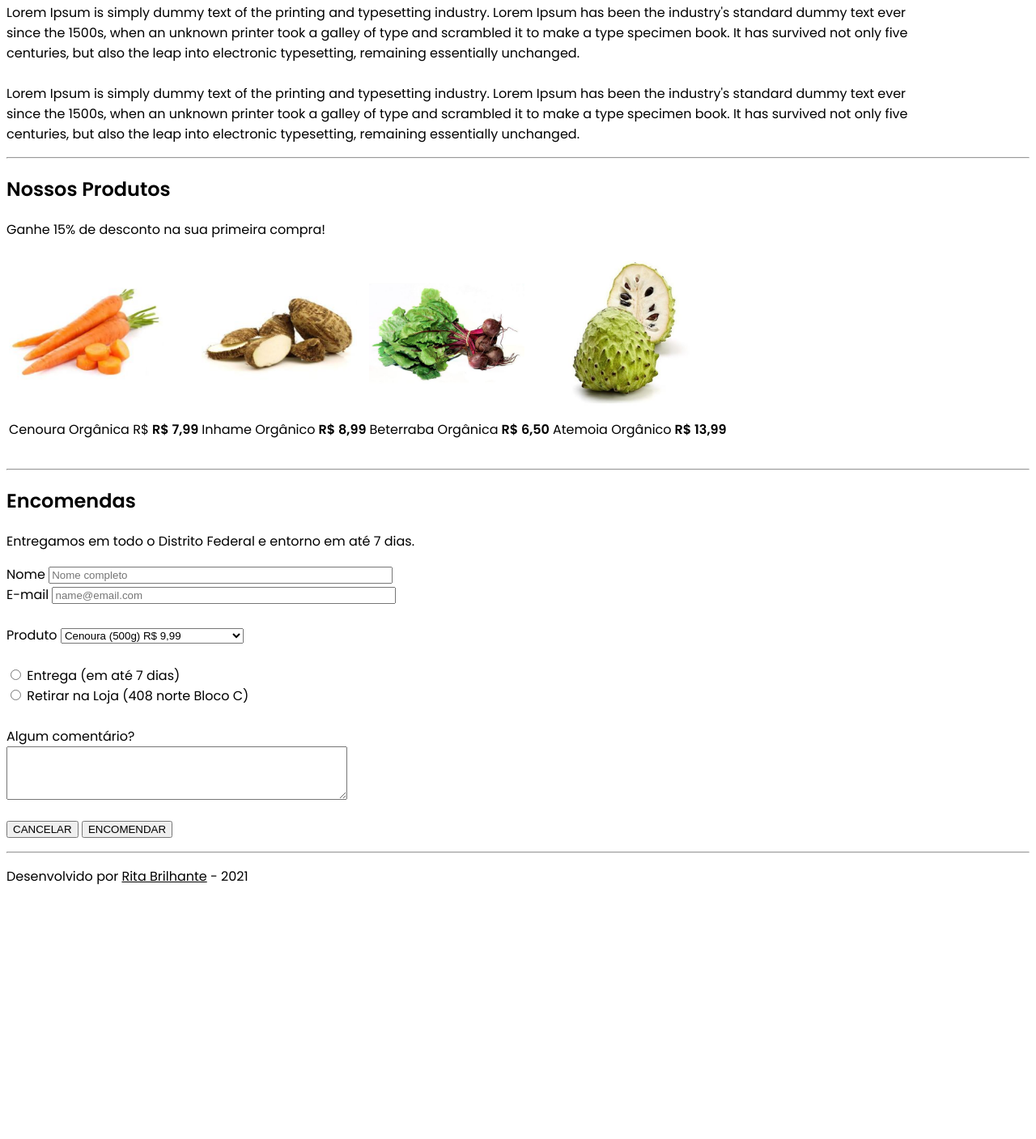
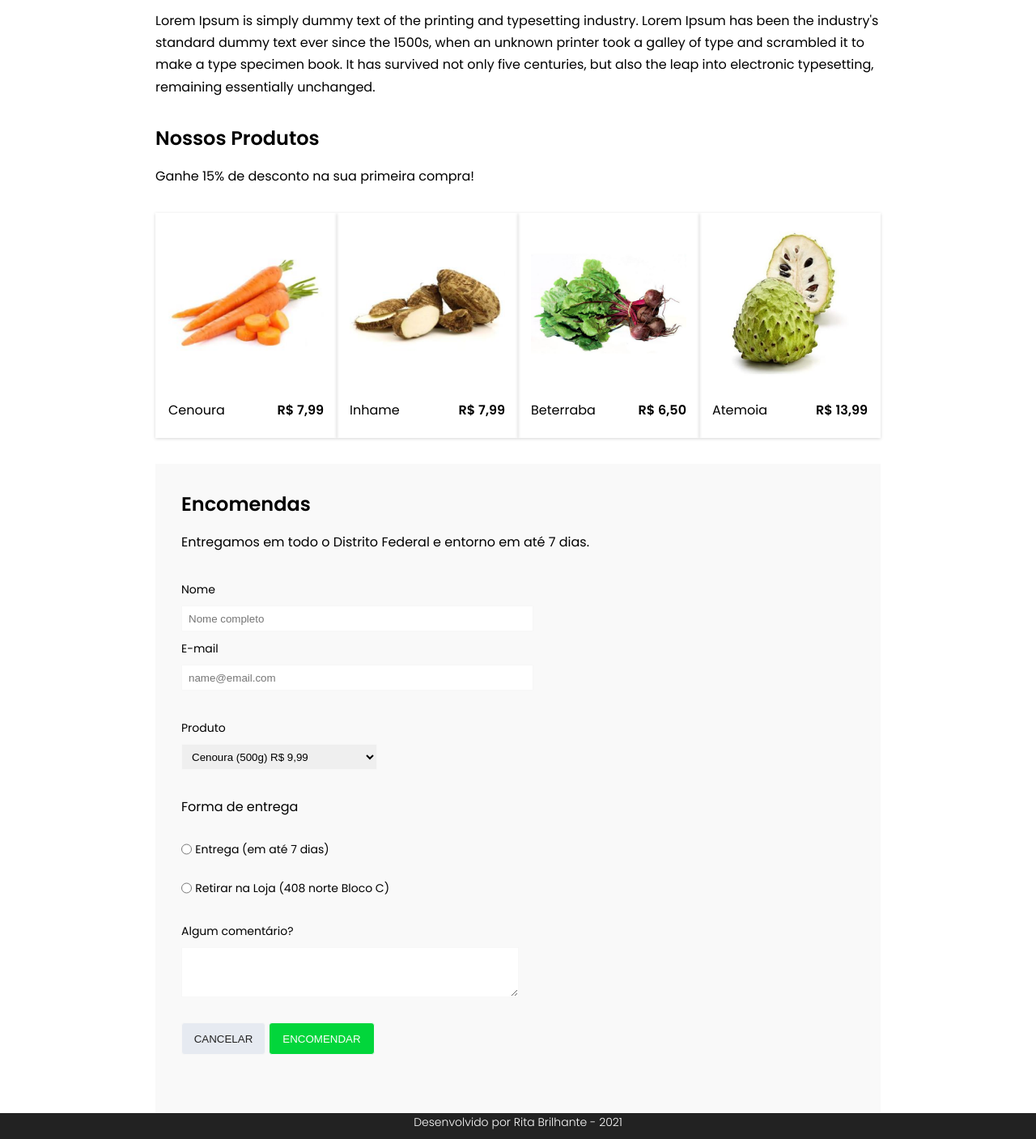
Before and after one commit to rtcstr/Toca-da-Terra-CPI-I, a plain HTML site: page index.html in a window 1280 px wide. Shown: the part 428-1835 px from the top of the page at 81% size. Before the commit the page ends 1539 px from the top, so only its background shows below. Drawn offline with Linux system fonts and the light colour scheme.

Commit message:
create style.css and all page style

```diff
--- a/index.html
+++ b/index.html
@@ -12,95 +12,120 @@
 
         <link rel="preconnect" href="https://fonts.googleapis.com">
         <link rel="preconnect" href="https://fonts.gstatic.com" crossorigin>
-        <link href="https://fonts.googleapis.com/css2?family=Poppins:wght@400;500;600&display=swap" rel="stylesheet">
-
-        <style>
-            body {
-                margin: 1;
-                padding: 0;
-                font-family: "Poppins";
-            }
-        </style>
+        <link href="https://fonts.googleapis.com/css2?family=Poppins:wght@300;400;500;600&display=swap" rel="stylesheet">
+        <link href="style.css" rel="stylesheet">
 
     </head>
 
 
-    <body link="#000000" alink="#000000" vlink="#000000">
+    <body>
+
+        <hr id="home"/>
+
+        <nav>
+
+            <a href="#">Home</a>
+            <a href="#about">Sobre</a>
+            <a href="#products">Produtos</a>
+            <a href="#form">Encomendas</a>
+
+        </nav>
+
+        <img src="img/banner.png" alt="Toca da Terra instagram e facebook @tocadaterra" width="100%" height="300"/>
+
+        <main>
+
+            <hr id="about"/>
+
+            <section class="about">
+
+                <h1>Toca da Terra - Produtos Orgânicos</h1>
 
 
+                <p>
+                    Lorem Ipsum is simply dummy text of the printing and typesetting industry. Lorem Ipsum has been the industry's standard dummy text ever
+                    since the 1500s, when an unknown printer took a galley of type and scrambled it to make a type specimen book. It has survived not only five
+                    centuries, but also the leap into electronic typesetting, remaining essentially unchanged.
 
+                </p>
+
+            </section>
+
+
+            <hr id="products"/>
+
+            <h2>Nossos Produtos</h2>
+
+            <p>Ganhe 15% de desconto na sua primeira compra!</p>
+
+
+            <section class="products">
+
+                <div class="product">
                     <div>
-            <a href="#">Home</a>
-            <a href="#">Sobre</a>
-            <a href="#">Produtos</a>
-            <a href="#">Encomendas</a>
+                        <img src="img/cenoura.png" width="192px" alt="cenoura">
+                    </div>
+
+                    <div class="product-description">
+                        <p>Cenoura</p>
+                        <p><b>R$ 7,99</b></p>
+                    </div>
                 </div>
 
 
+                <div class="product">
+                    <div>
+                        <img src="img/inhame.png" width="192px" alt="inhame">
+                    </div>
 
-            <img src="img/banner.png" alt="Toca da Terra instagram e facebook @tocadaterra" width="100%" height="300"/>
-
-            <h1>Toca da Terra - Produtos Orgânicos</h1>
-
-            <p>
-                Lorem Ipsum is simply dummy text of the printing and typesetting industry. Lorem Ipsum has been the industry's standard dummy text ever <br>
-                since the 1500s, when an unknown printer took a galley of type and scrambled it to make a type specimen book. It has survived not only five <br>
-                centuries, but also the leap into electronic typesetting, remaining essentially unchanged. <br>
-                <br>
-                Lorem Ipsum is simply dummy text of the printing and typesetting industry. Lorem Ipsum has been the industry's standard dummy text ever <br>
-                since the 1500s, when an unknown printer took a galley of type and scrambled it to make a type specimen book. It has survived not only five <br>
-                centuries, but also the leap into electronic typesetting, remaining essentially unchanged.
-            </p>
-
-            <hr id="sobre"/>
-
-            <h2>Nossos Produtos</h2>
-            <p>Ganhe 15% de desconto na sua primeira compra!</p>
-
-            <table>
-                <tr>
-                    <td colspan="2"><img src="img/cenoura.png" width="192px" alt="cenoura"></td>
-                    <td colspan="2"><img src="img/inhame.png" width="192px" alt="inhame"></td>
-                    <td colspan="2"><img src="img/beterraba.png" width="192px" alt="beterraba"></td>
-                    <td colspan="2"><img src="img/atemoia.png" width="192px" alt="atemoia"></td>
-                </tr>
-
-                <tr>
-
-                    <td>Cenoura Orgânica R$ </td>
-                    <td><b>R$ 7,99</b></td>
+                    <div class="product-description">
+                        <p>Inhame</p>
+                        <p><b>R$ 7,99</b></p>
+                    </div>
+                </div>
 
 
-                    <td>Inhame Orgânico</td>
-                    <td><b>R$ 8,99</b></td>
+                <div class="product">
+                    <div>
+                        <img src="img/beterraba.png" width="192px" alt="beterraba">
+                    </div>
 
+                    <div class="product-description">
+                        <p>Beterraba</p>
+                        <p><b>R$ 6,50</b></p>
+                    </div>
 
-                    <td>Beterraba Orgânica</td>
-                    <td><b>R$ 6,50</b></td>
+                </div>
 
+                <div class="product">
+                    <div>
+                        <img src="img/atemoia.png" width="192px" alt="atemoia">
+                    </div>
 
-                    <td>Atemoia Orgânico</td>
-                    <td><b>R$ 13,99</b></td>
+                    <div class="product-description">
+                        <p>Atemoia</p>
+                        <p><b>R$ 13,99</b></p>
+                    </div>
+                </div>
 
-                </tr>
+            </section>
 
+            <section class="form">
 
-            </table><br>
-
-            <hr id="#"/>
+            <hr id="form">
 
             <h2>Encomendas</h2>
             <p>Entregamos em todo o Distrito Federal e entorno em até 7 dias.</p>
 
                 <form  name="compra" method="post" action="#">
 
-                <label for="name">Nome</label>
+                    <label for="name">Nome</label><br>
                     <input id="name" type="text" name="nome" placeholder="Nome completo" size="50" required><br>
 
-                <label for="email">E-mail</label>
+                    <label for="email">E-mail</label><br>
                     <input id="email" type="email" name="email" placeholder="name@email.com" size="50"><br><br>
 
-                <label for="produto">Produto</label>
+                    <label for="produto">Produto</label><br>
                     <select id="produto" name="produto">
                         <option>Cenoura (500g) R$ 9,99</option>
                         <option>Inhame (500g) R$ 8,99</option>
@@ -108,12 +133,17 @@
                         <option>Atemoia orgânica (500g) R$ 13,99</option>
                     </select><br><br>
 
+                    <fieldset>
 
-                    <input type="radio" id="entrega" name="entrega">
-                    <label for="entrega">Entrega (em até 7 dias)</label><br>
+                        <legend>Forma de entrega</legend>
 
-                    <input type="radio" id="retirar" name="retirar">
-                    <label>Retirar na Loja (408 norte Bloco C)</label><br><br>
+                        <input type="radio" id="entrega" name="formadeentrega" value="entrega"/> <label for="entrega">Entrega (em até 7 dias)</label><br>
+
+                        <input type="radio" id="retirada" name="formadeentrega" value="retirar"/> <label for="retirada">Retirar na Loja (408 norte Bloco C)</label><br>
+
+                    </fieldset>
+
+
 
                     <label for="comentario">Algum comentário?</label><br>
                     <textarea id="comentario" cols="50" rows="4"></textarea>
@@ -121,11 +151,19 @@
                 </form>
 
             <p>
-                <input type="reset" name="btn-cancelar" value="CANCELAR" />
-                <input type="submit" name="btn-encomendar" value="ENCOMENDAR"/>
+                <input class="cancelar" type="reset" name="btn-cancelar" value="CANCELAR" />
+                <input class="encomendar" type="submit" name="btn-encomendar" value="ENCOMENDAR"/>
             </p>
 
-             <hr id="#"/>
-             <p>Desenvolvido por <a href="http://instagram.com/rtcstr" target="_blank">Rita Brilhante</a> - 2021 </p>
+        </section>
+
+        </main>
+
+
+        <footer>
+
+             <p>Desenvolvido por <a href="https://github.com/rtcstr/Toca-da-Terra-CPI-I" target="_blank">Rita Brilhante</a> - 2021 </p>
+
+        </footer>
 
     </body>
--- /dev/null
+++ b/style.css
@@ -0,0 +1,178 @@
+* {
+
+    /* reset navegator presets*/
+
+    margin: 0;
+    padding: 0;
+    border: none;
+    text-decoration: none;
+    box-sizing: border-box;
+}
+
+
+html {
+    --white: #fdfdfd;
+    --black: #222222;
+    --green: #02D63B;
+    --light-gray: #f9f9f9;
+
+
+    font-family: 'Poppins', sans-serif;
+}
+
+
+main {
+    width: 70%;
+    margin: auto;
+}
+
+nav {
+    background-color: var(--white);
+    padding: 16px 8px;
+    display: flex;
+    justify-content: flex-end;
+    box-shadow: 0px 10px 15px -3px rgba(0, 0, 0, 0.05);
+
+}
+
+nav a {
+    color: var(--black);
+    margin-right: 32px;
+    font-size: 14px;
+    font-weight: 400;
+
+}
+
+nav a:hover {
+    color: rgba(0, 0, 0, 0.3) ;
+}
+
+img {
+    margin-bottom: 16px;
+}
+
+.about {
+
+    margin-bottom: 16px;
+
+}
+
+h1 {
+    font-size: 32px;
+    margin-bottom: 16px;
+}
+
+
+
+h2 {
+    margin-bottom: 16px;
+}
+
+p {
+    font-size: 16px;
+    line-height: 170%;
+    margin-bottom: 32px;
+}
+
+.products {
+    display: flex;
+    justify-content: space-between;
+    font-size: 14px;
+    margin-bottom: 32px;
+}
+
+
+.product {
+    padding: 16px;
+    box-shadow: 0px 1px 4px rgba(0, 0, 0, 0.16);
+
+}
+
+.product-description {
+    display: flex;
+    justify-content: space-between;
+    height: 32px;
+}
+
+.form {
+    max-width: 100%;
+    background-color: #f9f9f9;
+    padding: 32px;
+}
+
+
+
+label {
+    font-size: 14px;
+    margin-bottom: 16px;
+}
+
+
+input {
+    height: 32px;
+    padding: 0 8px;
+    margin: 8px 0;
+    border: 0.4px solid #f7f7f7;
+}
+
+
+fieldset legend {
+    margin-bottom: 16px;
+}
+fieldset input{
+    vertical-align: middle;
+}
+
+fieldset {
+    margin-bottom: 16px;
+}
+
+select {
+    height: 32px;
+    padding: 0 8px;
+    margin: 8px 0;
+    border: 0.4px solid #f7f7f7;
+}
+
+textarea {
+    margin: 8px 0 16px 0;
+    border: 0.4px solid #f7f7f7;
+
+}
+
+.cancelar {
+    background-color: #E6EAF1 ;
+    color: var(--black);
+    border-radius: 4px;
+    width: 104px;
+    height: 40px;
+}
+
+
+.encomendar {
+    background-color: var(--green);
+    color: var(--white);
+    border-radius: 4px;
+    height: 40px;
+    padding: 8px 16px;
+}
+
+footer {
+    background-color: var(--black);
+    height: 32px;
+}
+
+footer p {
+    color: var(--white);
+    text-align: center;
+    font-size: 14px;
+    font-weight: 200;
+}
+
+footer p a {
+    color: var(--white);
+}
+
+footer p a:hover {
+    opacity: .5;
+}
```
Lines whose indentation alone changed are shown as unchanged.
